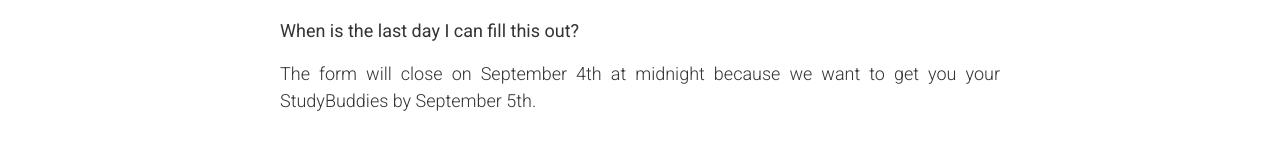
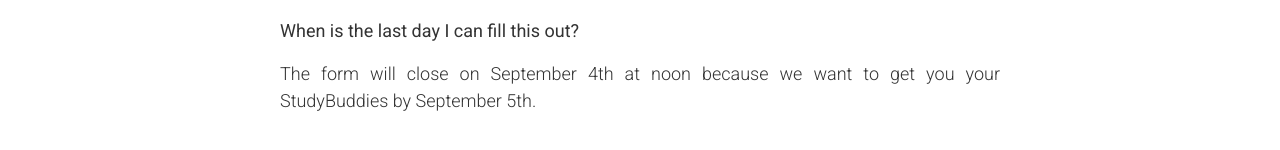
Before and after one commit to vjindal0112/studyBuddy, a React (Create React App) app: page /home in a window 1280 px wide. Shown: the part 1595-1745 px from the top of the page. Built offline with nearby package versions, Linux system fonts and the light colour scheme; no server answers.

Commit message:
update FAQ

```diff
--- a/src/pages/Home.js
+++ b/src/pages/Home.js
@@ -216,7 +216,7 @@ export default function Home() {
             <b>When is the last day I can fill this out?</b>
           </p>
           <p>
-            The form will close on September 4th at midnight because we want to
+            The form will close on September 4th at noon because we want to
             get you your StudyBuddies by September 5th.
           </p>
         </TextDiv>
```
